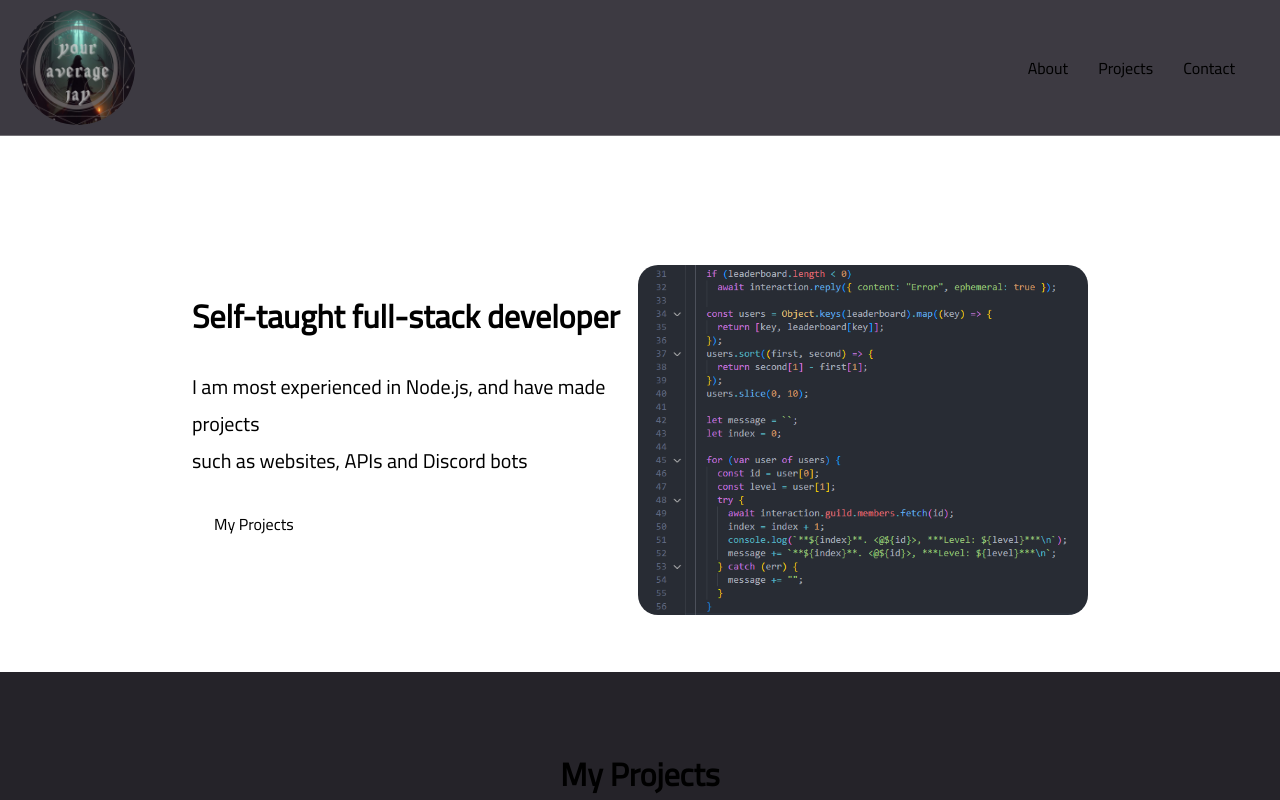
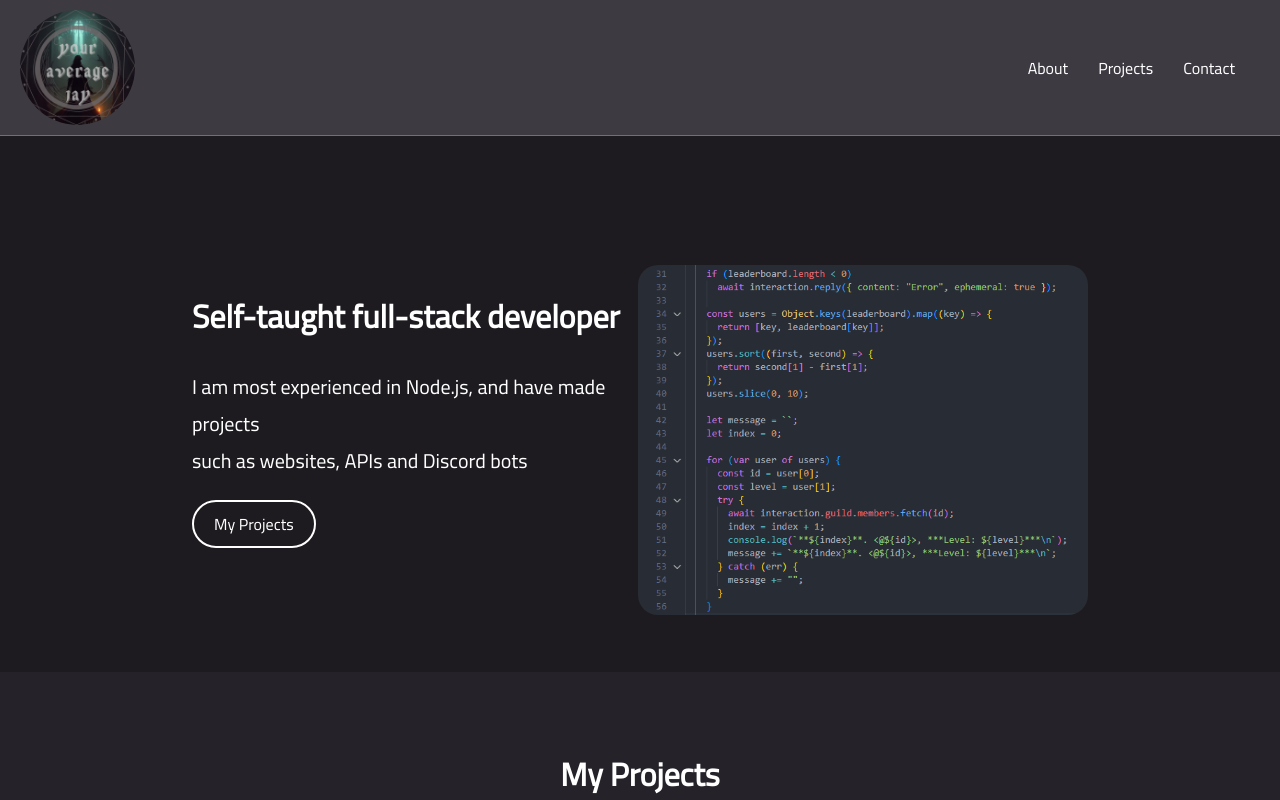
Before and after one commit to youraveragejay/youraveragejay-website, a Next.js app: page / in a window 1280 px wide. Shown: the top 800 px of the page. Built offline with nearby package versions, Linux system fonts and the light colour scheme.

Commit message:
fixed background

```diff
--- a/styles/globals.css
+++ b/styles/globals.css
@@ -4,6 +4,8 @@ html,
 body {
   padding: 0;
   margin: 0;
+  color: #fff;
+  background-color: #1d1b20;
   scroll-behavior: smooth;
   font-family: "Cairo", sans-serif;
 }
@@ -128,6 +130,7 @@ footer {
 }
 
 .navbar {
+  width: 100%;
   margin: 10px auto 80px;
   margin-top: 0;
   padding: 10px 20px;
```
Also changed, not shown: 2 other files (tests, documents, lock files or other folders).
